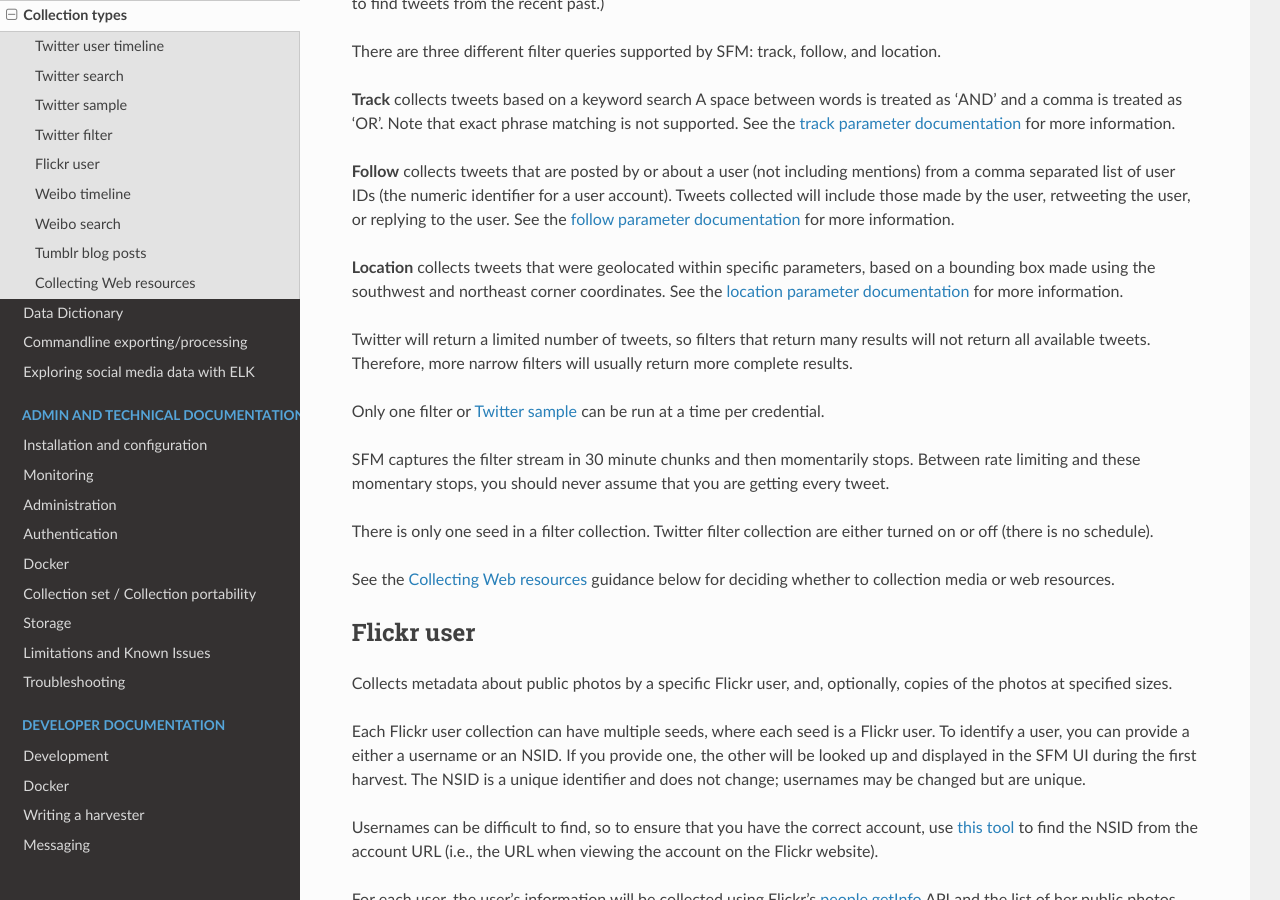
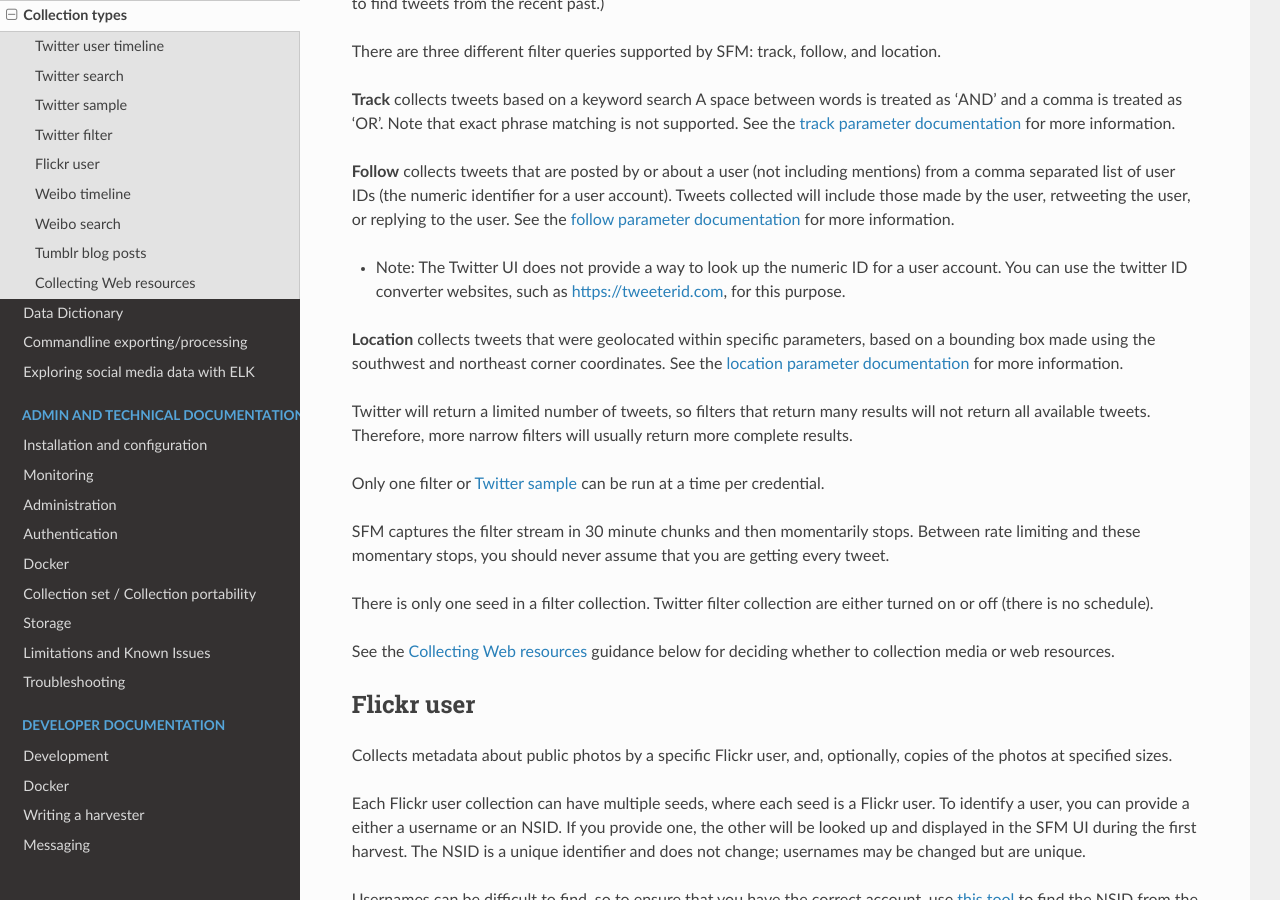
Before and after one commit to gwu-libraries/sfm-ui, a Sphinx documentation site: the page built from docs/collections.rst, in a window 1280 px wide and 900 px high, scrolled down 2127 px. Built offline with Sphinx 7.4.7 and the Read the Docs theme 2.0.0, drawn with Linux system fonts in a browser that asks for light colours.

Commit message:
Update collections.rst

```diff
--- a/docs/collections.rst
+++ b/docs/collections.rst
@@ -150,6 +150,9 @@
 <https://dev.twitter.com/streaming/overview/request-parameters#follow>`_ for
 more information.
 
+- Note: The Twitter UI does not provide a way to look up the numeric ID for a user account. You can use the twitter ID converter websites, such as `https://tweeterid.com <https://tweeterid.com/>`_, for this purpose.
+
+
 **Location** collects tweets that were geolocated within specific parameters,
 based on a bounding box made using the southwest and northeast corner
 coordinates. See the `location parameter documentation
```
